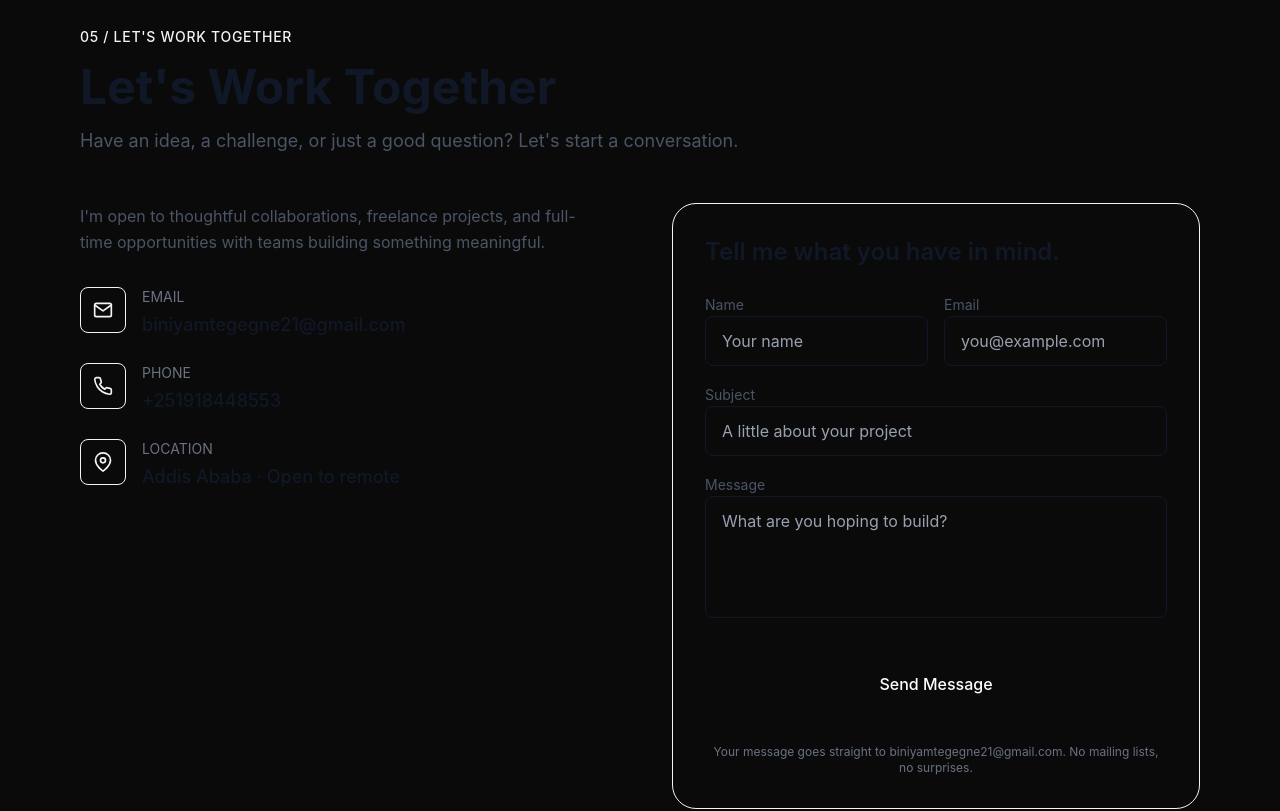
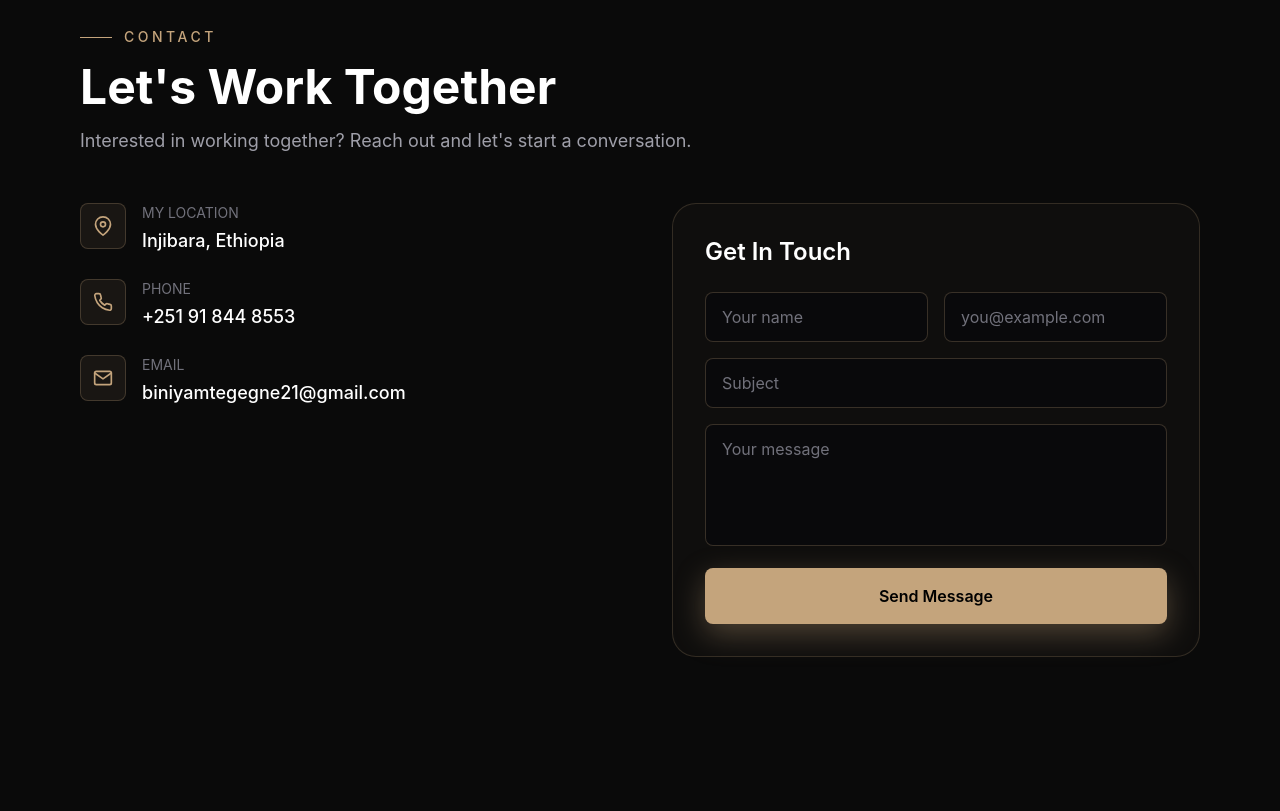
Before and after one commit to bini1695/intern-portfolio, a Next.js app in the folder my-portfolio/: page / in a window 1280 px wide. Shown: the part 2700-3511 px from the top of the page. Built offline with nearby package versions, Linux system fonts and the light colour scheme.

Commit message:
contact.tsx updated

```diff
--- a/my-portfolio/components/Contact.tsx
+++ b/my-portfolio/components/Contact.tsx
@@ -3,6 +3,8 @@
 import { useState, FormEvent } from 'react';
 import emailjs from '@emailjs/browser';
 import { FiMail, FiPhone, FiMapPin, FiCheckCircle, FiAlertCircle } from 'react-icons/fi';
+
+const CARAMEL = '#C4A47C';
 
 const Contact = () => {
   const [isLoading, setIsLoading] = useState(false);
@@ -11,23 +13,25 @@ const Contact = () => {
   const handleSubmit = async (e: FormEvent<HTMLFormElement>) => {
     e.preventDefault();
     setIsLoading(true);
-    setStatus('idle');
-
     const form = e.currentTarget;
 
+    const serviceId = process.env.NEXT_PUBLIC_EMAILJS_SERVICE_ID;
+    const templateId = process.env.NEXT_PUBLIC_EMAILJS_TEMPLATE_ID;
+    const publicKey = process.env.NEXT_PUBLIC_EMAILJS_PUBLIC_KEY;
+
+    if (!serviceId || !templateId || !publicKey) {
+      setStatus('error');
+      setIsLoading(false);
+      return;
+    }
+
     try {
-      await emailjs.sendForm(
-        process.env.NEXT_PUBLIC_EMAILJS_SERVICE_ID!,
-        process.env.NEXT_PUBLIC_EMAILJS_TEMPLATE_ID!,
-        form,
-        process.env.NEXT_PUBLIC_EMAILJS_PUBLIC_KEY!
-      );
-
+      await emailjs.sendForm(serviceId, templateId, form, publicKey);
       setStatus('success');
       form.reset();
       setTimeout(() => setStatus('idle'), 5000);
     } catch (error) {
-      console.error('Email send failed:', error);
+      console.error(error);
       setStatus('error');
       setTimeout(() => setStatus('idle'), 5000);
     } finally {
@@ -38,100 +42,78 @@ const Contact = () => {
   return (
     <section id="contact" className="space-y-12">
       <div className="space-y-4">
-        <div className="text-brand-purple font-medium text-sm tracking-wider uppercase">05 / Let's Work Together</div>
-        <h2 className="text-4xl md:text-5xl font-bold text-gray-900 dark:text-white">Let's Work Together</h2>
-        <p className="text-lg text-gray-600 dark:text-gray-400">Have an idea, a challenge, or just a good question? Let's start a conversation.</p>
+        <div className="flex items-center gap-3">
+          <span className="w-8 h-px" style={{ background: CARAMEL }} />
+          <span className="text-sm uppercase tracking-[0.25em] font-medium" style={{ color: CARAMEL }}>
+            Contact
+          </span>
+        </div>
+        <h2 className="text-4xl md:text-5xl font-bold text-white">Let's Work Together</h2>
+        <p className="text-lg text-zinc-400">
+          Interested in working together? Reach out and let's start a conversation.
+        </p>
       </div>
 
       <div className="grid grid-cols-1 lg:grid-cols-2 gap-16">
-        <div className="space-y-8">
-          <p className="text-gray-600 dark:text-gray-400 leading-relaxed">
-            I'm open to thoughtful collaborations, freelance projects, and full-time opportunities with teams building something meaningful.
-          </p>
-
         <div className="space-y-6">
           <div className="flex items-start gap-4">
-              <div className="p-3 bg-light-card dark:bg-dark-card border border-light-border dark:border-dark-border rounded-lg text-brand-purple">
-                <FiMail className="text-xl" />
+            <div className="p-3 rounded-lg" style={{ background: 'rgba(196,164,124,0.08)', border: '1px solid rgba(196,164,124,0.25)', color: CARAMEL }}>
+              <FiMapPin className="text-xl" />
             </div>
             <div>
-                <div className="text-sm text-gray-500 dark:text-gray-400 mb-1">EMAIL</div>
-                <a href="mailto:biniyamtegegne21@gmail.com" className="text-lg font-medium text-gray-900 dark:text-white hover:text-brand-purple transition-colors break-all">
-                  biniyamtegegne21@gmail.com
+              <div className="text-sm text-zinc-500 mb-1">MY LOCATION</div>
+              <div className="text-lg font-medium text-white">Injibara, Ethiopia</div>
+            </div>
+          </div>
+
+          <div className="flex items-start gap-4">
+            <div className="p-3 rounded-lg" style={{ background: 'rgba(196,164,124,0.08)', border: '1px solid rgba(196,164,124,0.25)', color: CARAMEL }}>
+              <FiPhone className="text-xl" />
+            </div>
+            <div>
+              <div className="text-sm text-zinc-500 mb-1">PHONE</div>
+              <a href="tel:+251918448553" className="text-lg font-medium text-white hover:text-[#C4A47C]">
+                +251 91 844 8553
               </a>
             </div>
           </div>
 
           <div className="flex items-start gap-4">
-              <div className="p-3 bg-light-card dark:bg-dark-card border border-light-border dark:border-dark-border rounded-lg text-brand-purple">
-                <FiPhone className="text-xl" />
+            <div className="p-3 rounded-lg" style={{ background: 'rgba(196,164,124,0.08)', border: '1px solid rgba(196,164,124,0.25)', color: CARAMEL }}>
+              <FiMail className="text-xl" />
             </div>
             <div>
-                <div className="text-sm text-gray-500 dark:text-gray-400 mb-1">PHONE</div>
-                <a href="tel:+12025550147" className="text-lg font-medium text-gray-900 dark:text-white hover:text-brand-purple transition-colors">+251918448553</a>
-              </div>
-            </div>
-
-            <div className="flex items-start gap-4">
-              <div className="p-3 bg-light-card dark:bg-dark-card border border-light-border dark:border-dark-border rounded-lg text-brand-purple">
-                <FiMapPin className="text-xl" />
-              </div>
-              <div>
-                <div className="text-sm text-gray-500 dark:text-gray-400 mb-1">LOCATION</div>
-                <div className="text-lg font-medium text-gray-900 dark:text-white">Addis Ababa · Open to remote</div>
-              </div>
+              <div className="text-sm text-zinc-500 mb-1">EMAIL</div>
+              <a href="mailto:biniyamtegegne21@gmail.com" className="text-lg font-medium text-white hover:text-[#C4A47C] break-all">
+                biniyamtegegne21@gmail.com
+              </a>
             </div>
           </div>
         </div>
 
-        <div className="bg-light-card dark:bg-dark-card border border-light-border dark:border-dark-border rounded-3xl p-8">
-          <h3 className="text-2xl font-semibold mb-6 text-gray-900 dark:text-white">Tell me what you have in mind.</h3>
-
+        <div className="rounded-3xl p-8" style={{ background: 'rgba(196,164,124,0.03)', border: '1px solid rgba(196,164,124,0.20)' }}>
+          <h3 className="text-2xl font-semibold mb-6 text-white">Get In Touch</h3>
           <form onSubmit={handleSubmit} className="space-y-4">
             <div className="grid grid-cols-1 md:grid-cols-2 gap-4">
-              <div className="space-y-2">
-                <label className="text-sm text-gray-600 dark:text-gray-400">Name</label>
-                <input type="text" name="from_name" required placeholder="Your name"
-                  className="w-full bg-light-bg dark:bg-dark-bg border border-light-border dark:border-dark-border rounded-lg px-4 py-3 focus:outline-none focus:border-brand-purple transition-colors text-gray-900 dark:text-white placeholder:text-gray-400" />
+              <input type="text" name="from_name" required placeholder="Your name" className="w-full rounded-lg px-4 py-3 bg-zinc-950 text-white placeholder:text-zinc-500 focus:outline-none" style={{ border: '1px solid rgba(196,164,124,0.25)' }} />
+              <input type="email" name="from_email" required placeholder="you@example.com" className="w-full rounded-lg px-4 py-3 bg-zinc-950 text-white placeholder:text-zinc-500 focus:outline-none" style={{ border: '1px solid rgba(196,164,124,0.25)' }} />
             </div>
-              <div className="space-y-2">
-                <label className="text-sm text-gray-600 dark:text-gray-400">Email</label>
-                <input type="email" name="from_email" required placeholder="you@example.com"
-                  className="w-full bg-light-bg dark:bg-dark-bg border border-light-border dark:border-dark-border rounded-lg px-4 py-3 focus:outline-none focus:border-brand-purple transition-colors text-gray-900 dark:text-white placeholder:text-gray-400" />
-              </div>
-            </div>
-
-            <div className="space-y-2">
-              <label className="text-sm text-gray-600 dark:text-gray-400">Subject</label>
-              <input type="text" name="subject" required placeholder="A little about your project"
-                className="w-full bg-light-bg dark:bg-dark-bg border border-light-border dark:border-dark-border rounded-lg px-4 py-3 focus:outline-none focus:border-brand-purple transition-colors text-gray-900 dark:text-white placeholder:text-gray-400" />
-            </div>
-
-            <div className="space-y-2">
-              <label className="text-sm text-gray-600 dark:text-gray-400">Message</label>
-              <textarea rows={4} name="message" required placeholder="What are you hoping to build?"
-                className="w-full bg-light-bg dark:bg-dark-bg border border-light-border dark:border-dark-border rounded-lg px-4 py-3 focus:outline-none focus:border-brand-purple transition-colors text-gray-900 dark:text-white placeholder:text-gray-400 resize-none"></textarea>
-            </div>
-
-            <button type="submit" disabled={isLoading}
-              className="w-full py-4 bg-brand-purple hover:bg-brand-light disabled:opacity-60 disabled:cursor-not-allowed text-white font-medium rounded-lg transition-all mt-4">
+            <input type="text" name="subject" required placeholder="Subject" className="w-full rounded-lg px-4 py-3 bg-zinc-950 text-white placeholder:text-zinc-500 focus:outline-none" style={{ border: '1px solid rgba(196,164,124,0.25)' }} />
+            <textarea rows={4} name="message" required placeholder="Your message" className="w-full rounded-lg px-4 py-3 bg-zinc-950 text-white placeholder:text-zinc-500 focus:outline-none resize-none" style={{ border: '1px solid rgba(196,164,124,0.25)' }} />
+            <button type="submit" disabled={isLoading} className="w-full py-4 font-semibold rounded-lg text-black disabled:opacity-60" style={{ background: CARAMEL, boxShadow: '0 10px 30px rgba(196,164,124,0.35)' }}>
               {isLoading ? 'Sending...' : 'Send Message'}
             </button>
 
             {status === 'success' && (
-              <div className="flex items-center gap-2 justify-center text-green-500 text-sm pt-2">
-                <FiCheckCircle /> Message sent! I'll reply to {`biniyamtegegne21@gmail.com`} shortly.
+              <div className="flex items-center gap-2 justify-center text-sm pt-2" style={{ color: CARAMEL }}>
+                <FiCheckCircle /> Your message has been sent. Thank you!
               </div>
             )}
             {status === 'error' && (
               <div className="flex items-center gap-2 justify-center text-red-500 text-sm pt-2">
-                <FiAlertCircle /> Something went wrong. Please email me directly.
+                <FiAlertCircle /> Something went wrong. Try again.
               </div>
             )}
-
-            <p className="text-center text-xs text-gray-500 dark:text-gray-400 mt-4">
-              Your message goes straight to biniyamtegegne21@gmail.com. No mailing lists, no surprises.
-            </p>
           </form>
         </div>
       </div>
```
Lines whose indentation alone changed are shown as unchanged.
